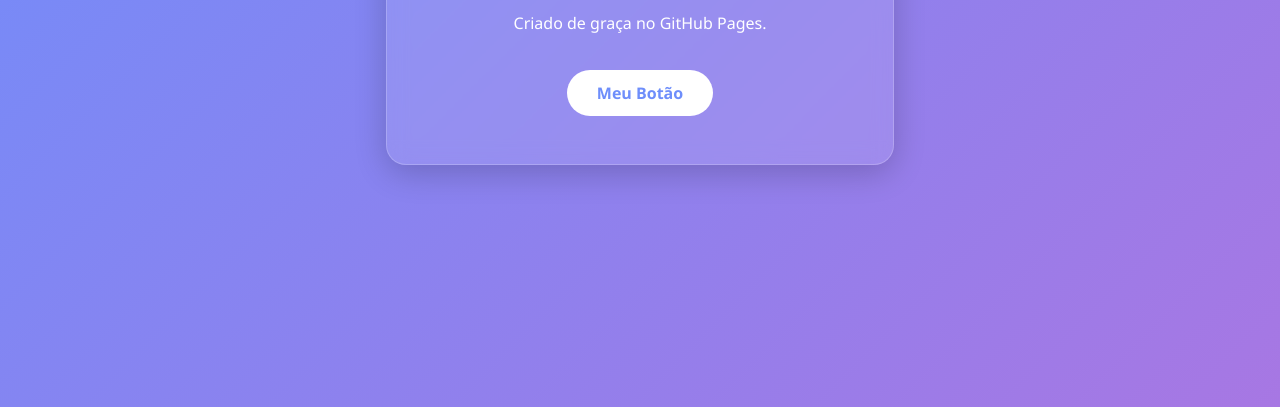
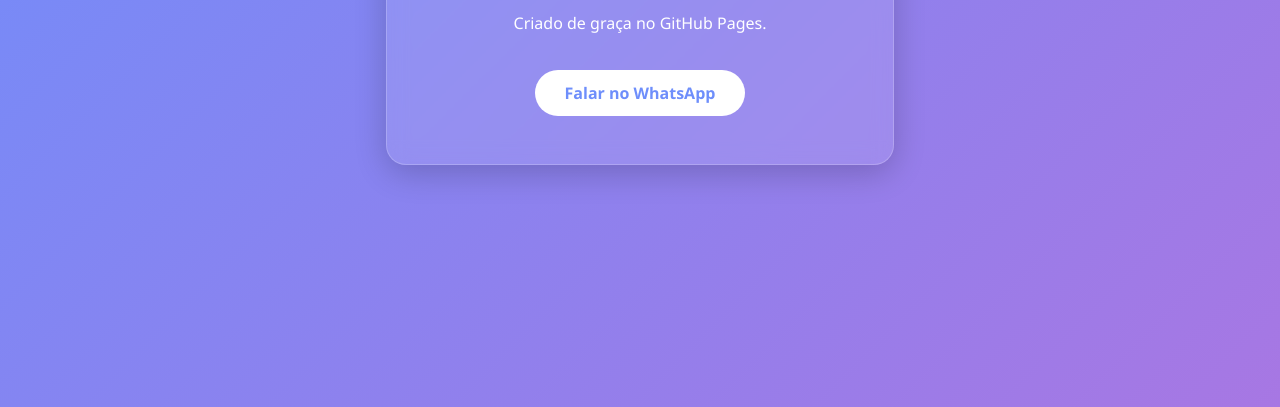
Before and after one commit to limajoaoadolvo-hue/lima.github.io, a plain HTML site: page index.html in a window 1280 px wide. Shown: the part 393-800 px from the top of the page. Drawn offline with Linux system fonts and the light colour scheme.

Commit message:
Update index.html
adicionado watssap

```diff
--- a/index.html
+++ b/index.html
@@ -41,7 +41,7 @@
     <div class="container">
         <h1>Meu Site Lima 🚀</h1>
         <p>Criado de graça no GitHub Pages.</p>
-        <a href="#" class="botao">Meu Botão</a>
+        <a href="https://wa.me/5581920033664" class="botao" target="_blank">Falar no WhatsApp</a>
     </div>
 </body>
 </html>
```
